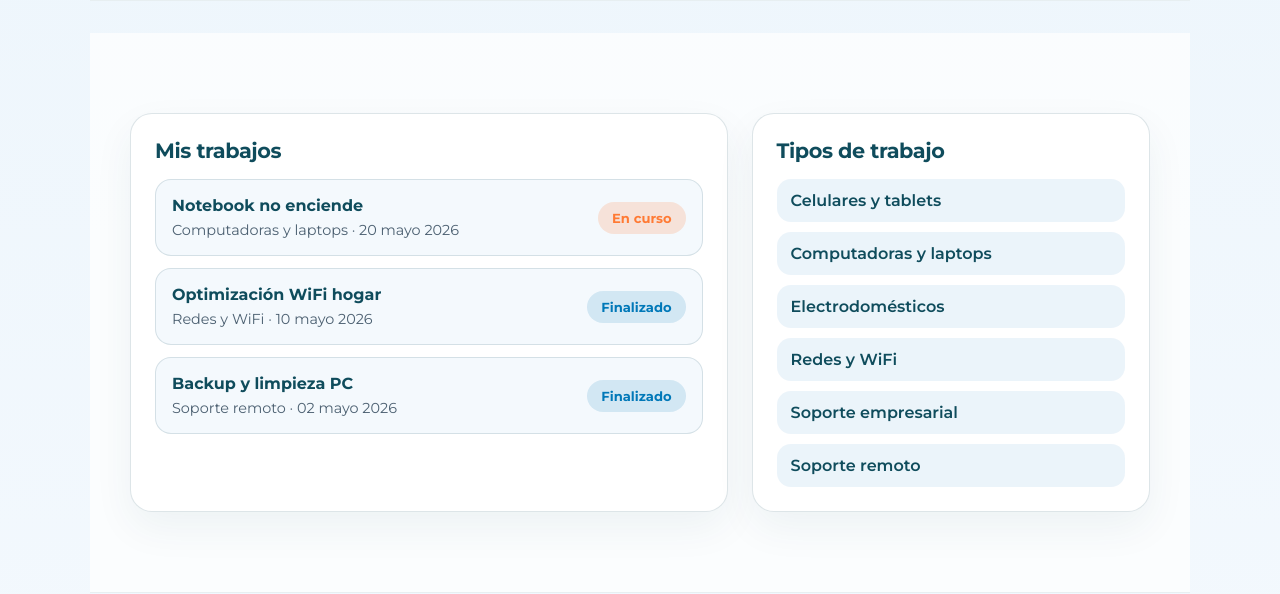
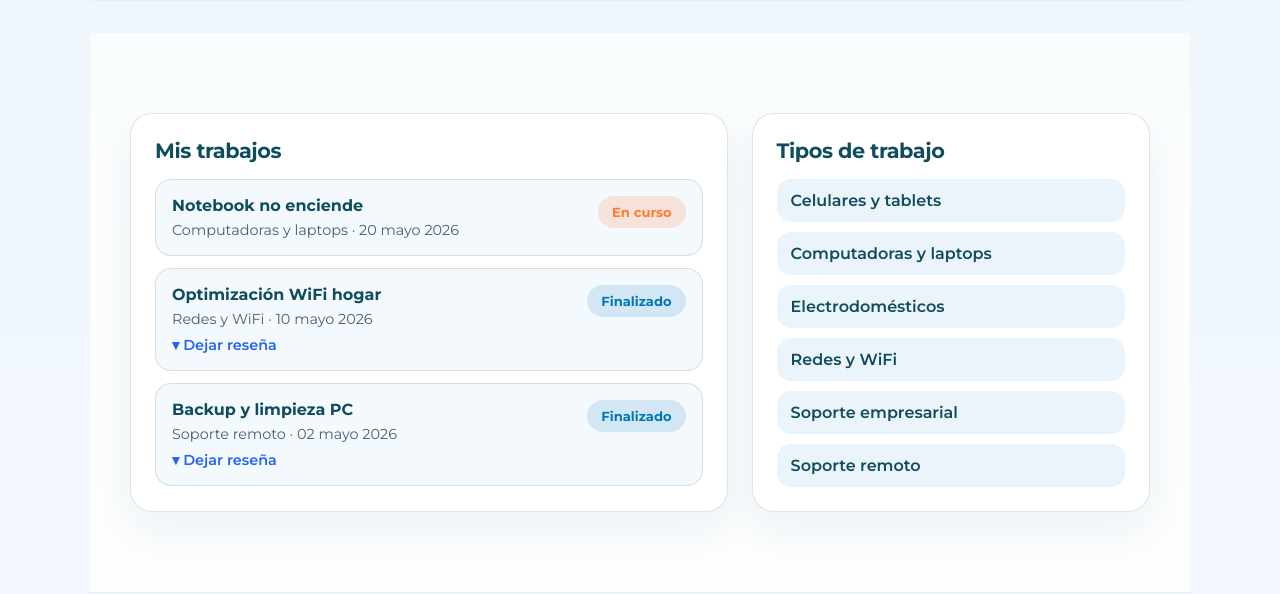
Before and after one commit to quatranoluciano-create/proyecto-web, a PHP site: page /cliente.php in a window 1280 px wide. Shown: the part 646-1240 px from the top of the page. Run offline with PHP 8.4, Linux system fonts and the light colour scheme; a user stored in the database is signed in; data comes from the database, SQL or seed files in the repository.

Commit message:
Permitir a clientes dejar reseñas en trabajos finalizados

```diff
--- a/cliente.php
+++ b/cliente.php
@@ -3,12 +3,54 @@ require_once __DIR__ . '/includes/config.php';
 requiere_login();
 
 $pdo = obtener_conexion();
+$error_resena = '';
+$exito_resena = '';
+
+if (es_post() && obtener_post('accion') === 'dejar_resena') {
+    $trabajo_id = (int) obtener_post('trabajo_id');
+    $estrellas = (int) obtener_post('estrellas');
+    $texto = trim(obtener_post('texto'));
+
+    $verificar = $pdo->prepare(
+        "SELECT id, titulo FROM trabajos WHERE id = :id AND usuario_id = :usuario_id AND estado = 'Finalizado'"
+    );
+    $verificar->execute(['id' => $trabajo_id, 'usuario_id' => $_SESSION['usuario_id']]);
+    $trabajo_valido = $verificar->fetch();
+
+    $existe = $pdo->prepare('SELECT id FROM resenas WHERE trabajo_id = :trabajo_id');
+    $existe->execute(['trabajo_id' => $trabajo_id]);
+
+    if (!$trabajo_valido) {
+        $error_resena = 'Ese trabajo no existe o todavía no está finalizado.';
+    } elseif ($existe->fetch()) {
+        $error_resena = 'Ya dejaste una reseña para ese trabajo.';
+    } elseif ($estrellas < 1 || $estrellas > 5) {
+        $error_resena = 'Elegí una puntuación entre 1 y 5 estrellas.';
+    } elseif (!validar_longitud($texto, 10, 500)) {
+        $error_resena = 'La reseña debe tener entre 10 y 500 caracteres.';
+    } else {
+        $insertar = $pdo->prepare(
+            'INSERT INTO resenas (trabajo_id, nombre, trabajo_titulo, estrellas, texto)
+             VALUES (:trabajo_id, :nombre, :trabajo_titulo, :estrellas, :texto)'
+        );
+        $insertar->execute([
+            'trabajo_id' => $trabajo_id,
+            'nombre' => $_SESSION['nombre'] ?? $_SESSION['usuario'],
+            'trabajo_titulo' => $trabajo_valido['titulo'],
+            'estrellas' => $estrellas,
+            'texto' => $texto,
+        ]);
+        $exito_resena = '¡Gracias por tu reseña!';
+    }
+}
 $consulta = $pdo->prepare(
-    'SELECT titulo, estado, tipo, fecha
-     FROM trabajos
-     WHERE usuario_id = :usuario_id
-     ORDER BY fecha DESC'
+    'SELECT t.id, t.titulo, t.estado, t.tipo, t.fecha, r.id AS resena_id
+     FROM trabajos t
+     LEFT JOIN resenas r ON r.trabajo_id = t.id
+     WHERE t.usuario_id = :usuario_id
+     ORDER BY t.fecha DESC'
 );
+
 $consulta->execute(['usuario_id' => $_SESSION['usuario_id']]);
 $mis_trabajos = $consulta->fetchAll();
 
@@ -25,6 +67,7 @@ $nombre = $_SESSION['nombre'] ?? $_SESSION['usuario'];
             <span class="eyebrow">Área de cliente</span>
             <h1>Hola, <?php echo htmlspecialchars($nombre); ?></h1>
             <p class="section-text">Gestioná tus trabajos técnicos, revisá el historial y consultá las reseñas de servicios anteriores.</p>
+        <?php mostrar_alertas($error_resena, $exito_resena); ?>
         </div>
         <a href="contacto.php" class="btn-primary">Nuevo pedido</a>
     </section>
@@ -58,6 +101,32 @@ $nombre = $_SESSION['nombre'] ?? $_SESSION['usuario'];
         <div>
             <h3><?php echo htmlspecialchars($trabajo['titulo']); ?></h3>
             <p><?php echo htmlspecialchars(obtener_etiqueta_tipo($trabajo['tipo'])); ?> · <?php echo htmlspecialchars(formatear_fecha_es($trabajo['fecha'])); ?></p>
+
+            <?php if ($trabajo['estado'] === 'Finalizado' && $trabajo['resena_id'] === null) : ?>
+                <details class="review-form-toggle">
+                    <summary>Dejar reseña</summary>
+                    <form method="post" class="review-form">
+                        <input type="hidden" name="accion" value="dejar_resena">
+                        <input type="hidden" name="trabajo_id" value="<?php echo (int) $trabajo['id']; ?>">
+
+                        <label for="estrellas-<?php echo $trabajo['id']; ?>">Puntuación</label>
+                        <select name="estrellas" id="estrellas-<?php echo $trabajo['id']; ?>" required>
+                            <option value="5">★★★★★ (5)</option>
+                            <option value="4">★★★★☆ (4)</option>
+                            <option value="3">★★★☆☆ (3)</option>
+                            <option value="2">★★☆☆☆ (2)</option>
+                            <option value="1">★☆☆☆☆ (1)</option>
+                        </select>
+
+                        <label for="texto-<?php echo $trabajo['id']; ?>">Tu comentario</label>
+                        <textarea name="texto" id="texto-<?php echo $trabajo['id']; ?>" rows="3" minlength="10" maxlength="500" required placeholder="Contanos cómo fue el servicio..."></textarea>
+
+                        <button type="submit" class="btn-primary btn-small">Enviar reseña</button>
+                    </form>
+                </details>
+            <?php elseif ($trabajo['estado'] === 'Finalizado' && $trabajo['resena_id'] !== null) : ?>
+                <span class="review-done">✓ Ya reseñaste este trabajo</span>
+            <?php endif; ?>
         </div>
         <span class="status-pill status-<?php echo strtolower(str_replace(' ', '-', $trabajo['estado'])); ?>"><?php echo htmlspecialchars($trabajo['estado']); ?></span>
     </article>
--- a/styles.css
+++ b/styles.css
@@ -1187,6 +1187,78 @@ section h2 {
     background: rgba(0, 120, 184, 0.16);
 }
 
+.client-job-item {
+    display: flex;
+    flex-wrap: wrap;
+    align-items: flex-start;
+    justify-content: space-between;
+    gap: 1rem;
+}
+
+.review-form-toggle {
+    margin-top: 0.5rem;
+    width: 100%;
+}
+
+.review-form-toggle summary {
+    cursor: pointer;
+    color: var(--color-primario, #2563eb);
+    font-weight: 600;
+    font-size: 0.9rem;
+    list-style: none;
+}
+
+.review-form-toggle summary::-webkit-details-marker {
+    display: none;
+}
+
+.review-form-toggle summary::before {
+    content: '▾ ';
+}
+
+.review-form {
+    display: flex;
+    flex-direction: column;
+    gap: 0.6rem;
+    margin-top: 0.75rem;
+    max-width: 400px;
+}
+
+.review-form label {
+    font-size: 0.85rem;
+    font-weight: 600;
+    color: #444;
+}
+
+.review-form select,
+.review-form textarea {
+    width: 100%;
+    padding: 0.5rem;
+    border: 1px solid #ccc;
+    border-radius: 6px;
+    font-family: inherit;
+    font-size: 0.9rem;
+}
+
+.review-form textarea {
+    resize: vertical;
+    min-height: 70px;
+}
+
+.btn-small {
+    align-self: flex-start;
+    padding: 0.5rem 1.2rem;
+    font-size: 0.9rem;
+}
+
+.review-done {
+    display: inline-block;
+    margin-top: 0.5rem;
+    font-size: 0.85rem;
+    color: #16a34a;
+    font-weight: 600;
+}
+
 .site-footer {
     background: linear-gradient(180deg, #0b3a47 0%, #082d38 100%);
     color: rgba(255, 255, 255, 0.92);
```
Lines whose indentation alone changed are shown as unchanged.
